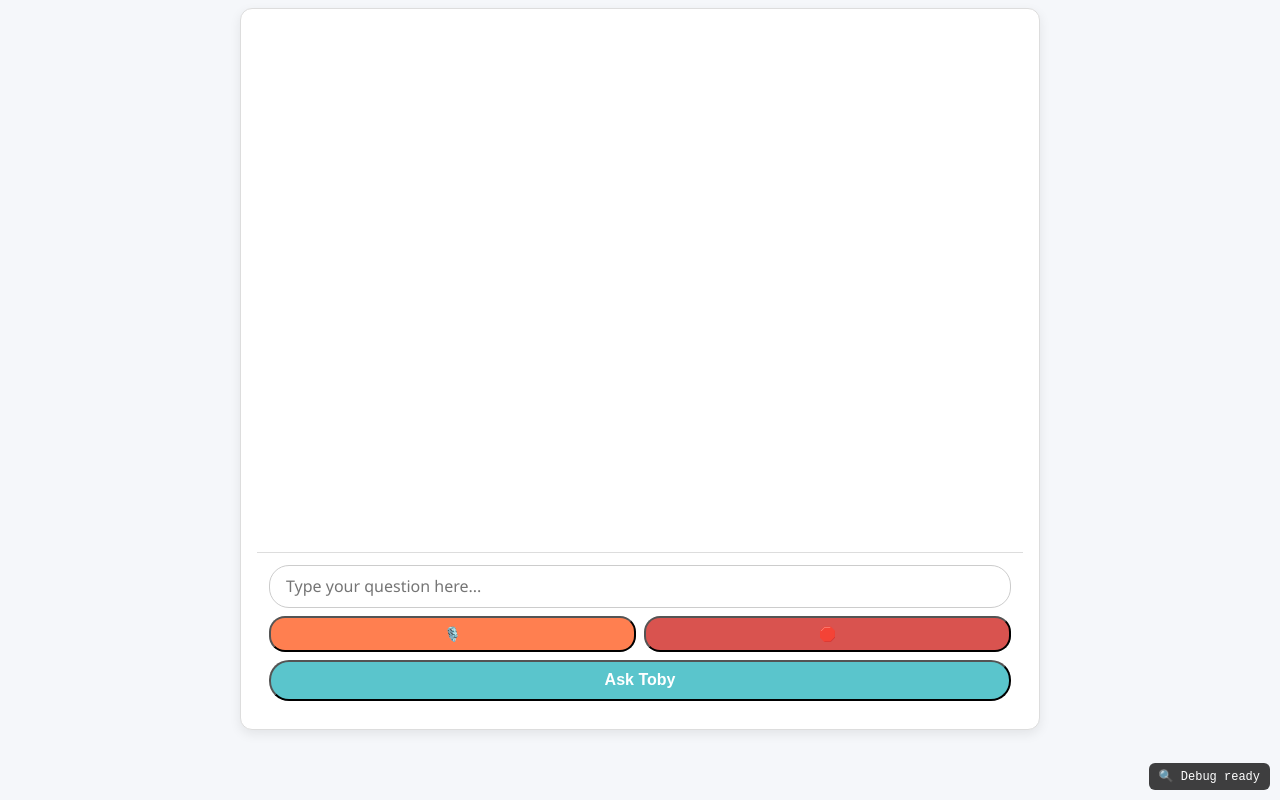
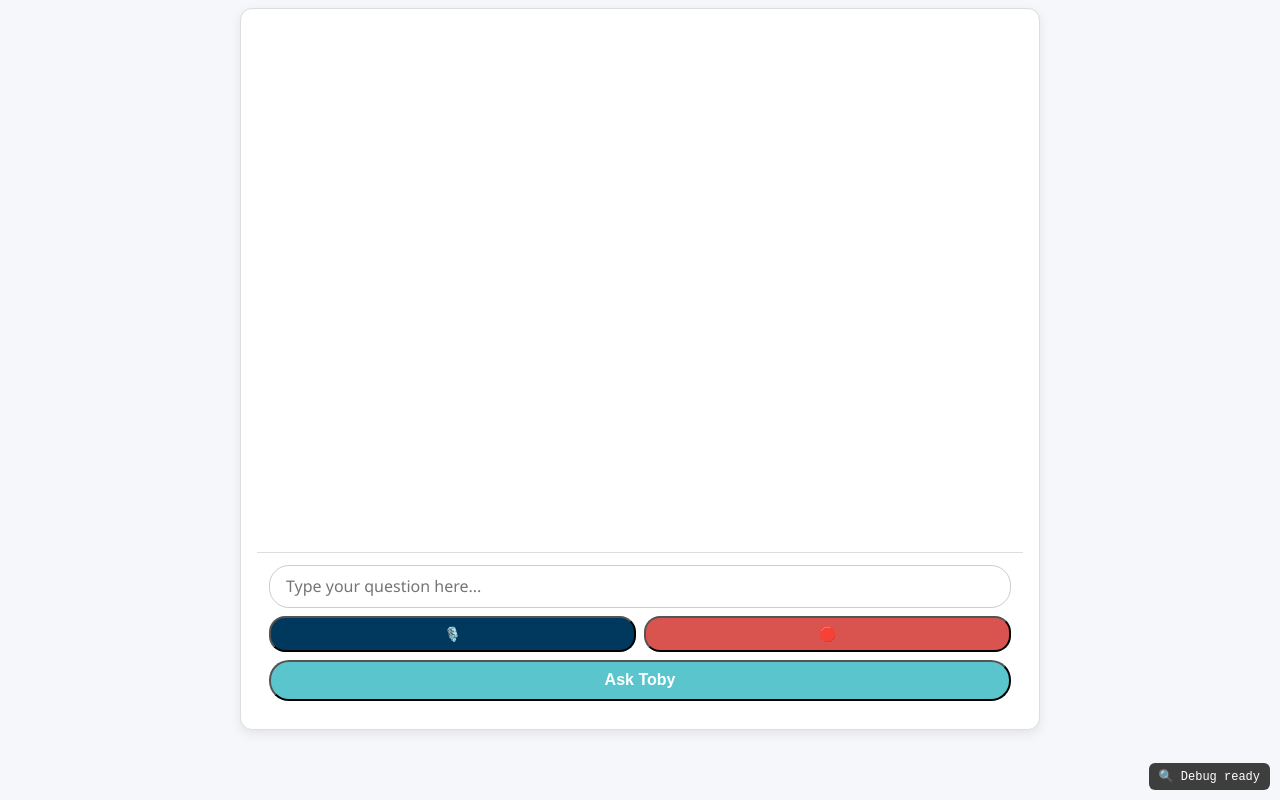
Before and after one commit to masterplumbersnz/TobyPlus, a website: page bot.html in a window 1280 px wide. Drawn offline with Linux system fonts and the light colour scheme.

Commit message:
Update bot.html

```diff
--- a/bot.html
+++ b/bot.html
@@ -118,7 +118,7 @@
   }
 
   button#mic-btn {
-    background-color: #ff7f50;
+    background-color: #00395d;
     color: white;
   }
 
```
